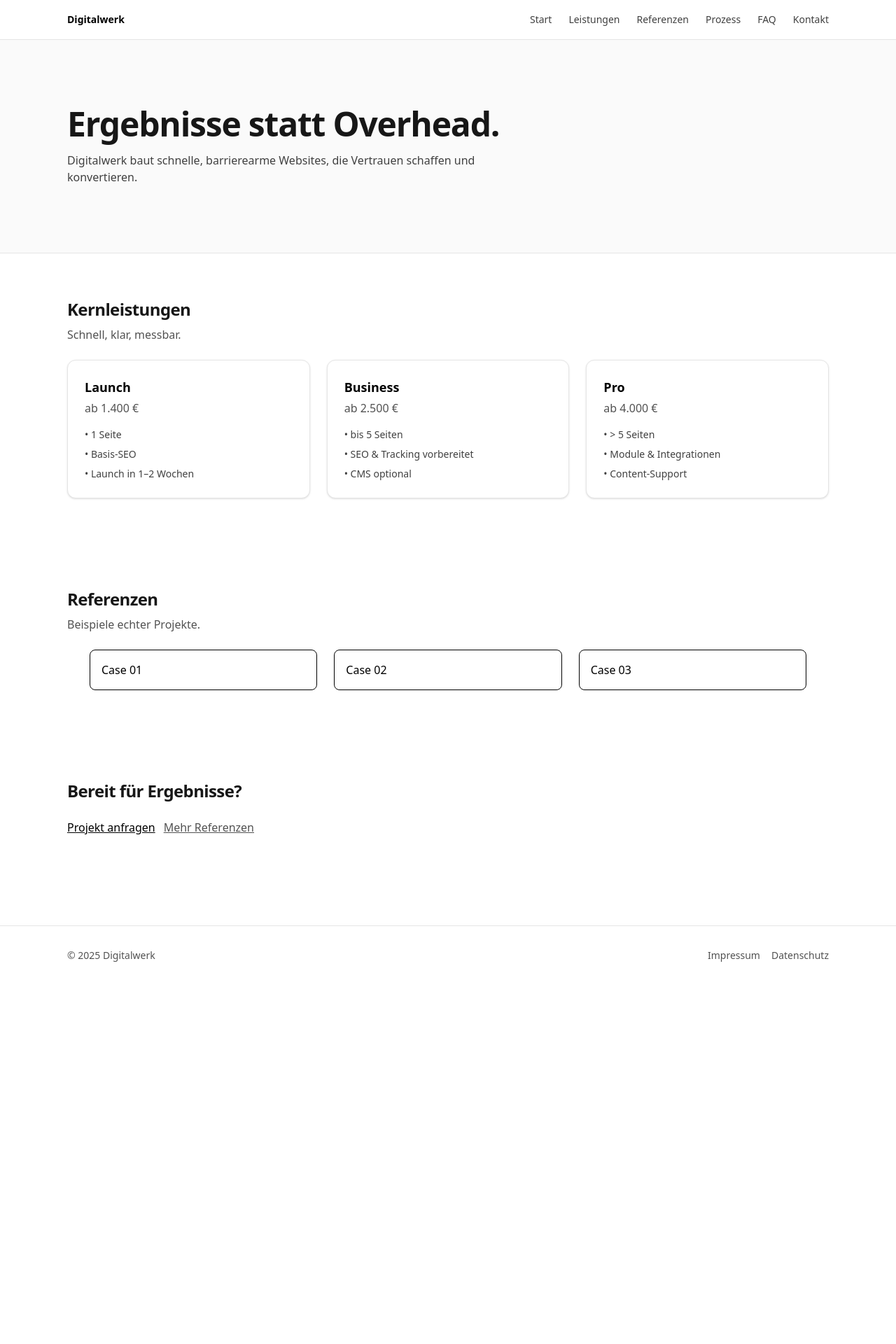
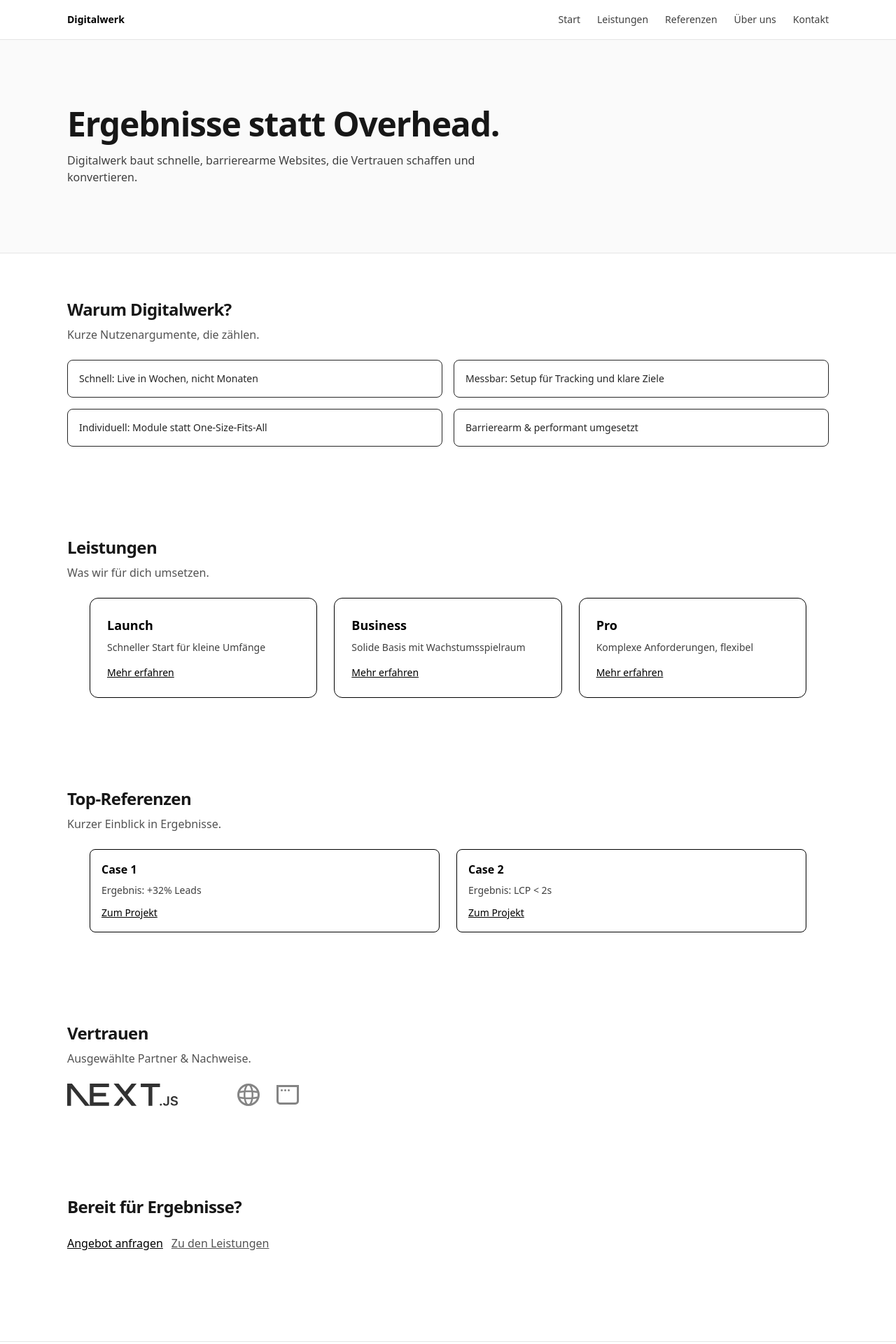
Before and after one commit to Remodops/digitalwerk, a Next.js app: page / in a window 1280 px wide. Shown: the top 1920 px of the page at 70% size. Before the commit the page ends 1407 px from the top, so only its background shows below. Built offline with nearby package versions, Linux system fonts and the light colour scheme; no server answers.

Commit message:
feat(site): IA gestrafft (Prozess→Leistungen, FAQ entfernt), Startseite für Conversion optimiert, neue „Über uns“-Seite, Navigation aktualisiert

```diff
--- a/src/app/(site)/faq/page.tsx
+++ /dev/null
@@ -1,20 +0,0 @@
-import { Section } from "@/components/ui/Section";
-import { FaqList } from "@/components/shared/FaqList";
-import { withPageMeta } from "@/lib/seo";
-import { JsonLd, faqPage } from "@/lib/schema";
-
-export const metadata = withPageMeta({ title: "FAQ" });
-
-const faqs = Array.from({ length: 10 }).map((_, i) => ({
-  q: `Frage ${i + 1}?`,
-  a: "Kurze, klare Antwort in 1–2 Sätzen.",
-}));
-
-export default function Page() {
-  return (
-    <Section title="FAQ" subtitle="Häufige Fragen, kurz beantwortet.">
-      <FaqList faqs={faqs} />
-      <JsonLd data={faqPage(faqs.map(({ q, a }) => ({ question: q, answer: a })))} />
-    </Section>
-  );
-}
--- a/src/app/(site)/leistungen/page.tsx
+++ b/src/app/(site)/leistungen/page.tsx
@@ -10,6 +10,7 @@ export default function Page() {
     { name: "Pro", price: "ab 4.000 €", features: ["> 5 Seiten", "Module & Integrationen", "Content‑Support"] },
   ];
   return (
+    <>
       <Section title="Leistungen" subtitle="Drei klare Pakete – flexibel erweiterbar.">
         <div className="grid grid-cols-1 gap-6 sm:grid-cols-3">
           {packages.map((p) => (
@@ -25,5 +26,24 @@ export default function Page() {
           ))}
         </div>
       </Section>
+      <Section title="So arbeiten wir" subtitle="Transparent, fokussiert, in klaren Schritten.">
+        <ol className="grid grid-cols-1 gap-6 sm:grid-cols-3 list-decimal pl-6">
+          {["Kickoff & Ziele","Recherche & Scope","Informationsarchitektur","Design & Prototyp","Implementierung","Launch & Übergabe"].map((s, i) => (
+            <li key={i} className="rounded-xl border p-4">
+              <div className="font-semibold">{s}</div>
+              <p className="mt-2 text-sm text-neutral-700">Kurzbeschreibung des Schritts.</p>
+            </li>
+          ))}
+        </ol>
+      </Section>
+      <Section title="Warum Digitalwerk IT?" subtitle="Werte, die man spürt.">
+        <ul className="grid grid-cols-1 gap-4 sm:grid-cols-2 text-sm text-neutral-800">
+          <li className="rounded-lg border p-4">Schnelligkeit ohne Qualitätsverlust</li>
+          <li className="rounded-lg border p-4">Messbare Ergebnisse und klares Reporting</li>
+          <li className="rounded-lg border p-4">Barrierearme Umsetzung und Performance im Fokus</li>
+          <li className="rounded-lg border p-4">Partnerschaftliche Zusammenarbeit auf Augenhöhe</li>
+        </ul>
+      </Section>
+    </>
   );
 }
--- a/src/app/(site)/page.tsx
+++ b/src/app/(site)/page.tsx
@@ -1,6 +1,5 @@
 import { Hero } from "@/components/shared/Hero";
 import { Section } from "@/components/ui/Section";
-import { PricingTable } from "@/components/shared/PricingTable";
 import { Container } from "@/components/ui/Container";
 import Link from "next/link";
 
@@ -10,20 +9,53 @@ export default function Page() {
   return (
     <>
       <Hero />
-      <Section title="Kernleistungen" subtitle="Schnell, klar, messbar.">
-        <PricingTable />
+      <Section title="Warum Digitalwerk?" subtitle="Kurze Nutzenargumente, die zählen.">
+        <ul className="grid grid-cols-1 gap-4 sm:grid-cols-2 text-sm text-neutral-800">
+          <li className="rounded-lg border p-4">Schnell: Live in Wochen, nicht Monaten</li>
+          <li className="rounded-lg border p-4">Messbar: Setup für Tracking und klare Ziele</li>
+          <li className="rounded-lg border p-4">Individuell: Module statt One‑Size‑Fits‑All</li>
+          <li className="rounded-lg border p-4">Barrierearm & performant umgesetzt</li>
+        </ul>
       </Section>
-      <Section title="Referenzen" subtitle="Beispiele echter Projekte.">
+      <Section title="Leistungen" subtitle="Was wir für dich umsetzen.">
         <Container className="grid grid-cols-1 gap-6 sm:grid-cols-3">
-          {Array.from({ length: 3 }).map((_, i) => (
-            <div key={i} className="rounded-lg border p-4">Case {String(i + 1).padStart(2, "0")}</div>
+          {[{name:"Launch",desc:"Schneller Start für kleine Umfänge"},{name:"Business",desc:"Solide Basis mit Wachstumsspielraum"},{name:"Pro",desc:"Komplexe Anforderungen, flexibel"}].map((p) => (
+            <div key={p.name} className="rounded-xl border p-6">
+              <h3 className="text-lg font-semibold">{p.name}</h3>
+              <p className="mt-2 text-sm text-neutral-700">{p.desc}</p>
+              <Link href="/leistungen" className="mt-4 inline-block text-sm font-medium underline">Mehr erfahren</Link>
+            </div>
           ))}
         </Container>
       </Section>
+      <Section title="Top‑Referenzen" subtitle="Kurzer Einblick in Ergebnisse.">
+        <Container className="grid grid-cols-1 gap-6 sm:grid-cols-2">
+          {[{title:"Case 1",result:"+32% Leads"},{title:"Case 2",result:"LCP < 2s"}].map((c, i) => (
+            <div key={i} className="rounded-lg border p-4">
+              <div className="font-semibold">{c.title}</div>
+              <div className="mt-2 text-sm text-neutral-700">Ergebnis: {c.result}</div>
+              <Link href="/referenzen" className="mt-3 inline-block text-sm underline">Zum Projekt</Link>
+            </div>
+          ))}
+        </Container>
+      </Section>
+      <Section title="Vertrauen" subtitle="Ausgewählte Partner & Nachweise.">
+        <div className="flex flex-wrap items-center gap-6 opacity-80">
+          {[
+            "/next.svg",
+            "/vercel.svg",
+            "/globe.svg",
+            "/window.svg",
+          ].map((src) => (
+            // eslint-disable-next-line @next/next/no-img-element
+            <img key={src} src={src} alt="Logo" className="h-8" />
+          ))}
+        </div>
+      </Section>
       <Section title="Bereit für Ergebnisse?">
         <div className="flex flex-wrap items-center gap-3">
-          <Link className="underline" href="/kontakt">Projekt anfragen</Link>
-          <Link className="text-neutral-600 underline" href="/referenzen">Mehr Referenzen</Link>
+          <Link className="underline" href="/kontakt">Angebot anfragen</Link>
+          <Link className="text-neutral-600 underline" href="/leistungen">Zu den Leistungen</Link>
         </div>
       </Section>
     </>
--- a/src/app/(site)/prozess/page.tsx
+++ /dev/null
@@ -1,27 +0,0 @@
-import { Section } from "@/components/ui/Section";
-import { withPageMeta } from "@/lib/seo";
-
-export const metadata = withPageMeta({ title: "Prozess" });
-
-export default function Page() {
-  const steps = [
-    "Kickoff & Ziele",
-    "Recherche & Scope",
-    "Informationsarchitektur",
-    "Design & Prototyp",
-    "Implementierung",
-    "Launch & Übergabe",
-  ];
-  return (
-    <Section title="Prozess" subtitle="In 6 klaren Schritten zum Ergebnis.">
-      <ol className="grid grid-cols-1 gap-6 sm:grid-cols-3 list-decimal pl-6">
-        {steps.map((s, i) => (
-          <li key={i} className="rounded-xl border p-4">
-            <div className="font-semibold">{s}</div>
-            <p className="mt-2 text-sm text-neutral-700">Kurzbeschreibung des Schritts.</p>
-          </li>
-        ))}
-      </ol>
-    </Section>
-  );
-}
--- /dev/null
+++ b/src/app/(site)/ueber-uns/page.tsx
@@ -0,0 +1,41 @@
+import { Section } from "@/components/ui/Section";
+import { withPageMeta } from "@/lib/seo";
+
+export const metadata = withPageMeta({ title: "Über uns" });
+
+export default function Page() {
+  return (
+    <>
+      <Section title="Über uns" subtitle="Vision, Werte, Erfahrung.">
+        <div className="prose prose-neutral max-w-none">
+          <p>
+            Wir sind Digitalwerk IT – fokussiert auf schnelle, messbare Marketing‑Sites
+            mit starker UX und Performance. Unser Anspruch: Ergebnisse statt Overhead.
+          </p>
+        </div>
+      </Section>
+      <Section title="Unsere Werte">
+        <ul className="grid grid-cols-1 gap-4 sm:grid-cols-2 text-sm text-neutral-800">
+          <li className="rounded-lg border p-4">Klarheit in Kommunikation und Ergebnissen</li>
+          <li className="rounded-lg border p-4">Verantwortung für Qualität und Barrierefreiheit</li>
+          <li className="rounded-lg border p-4">Pragmatische, effiziente Arbeitsweise</li>
+          <li className="rounded-lg border p-4">Partnerschaftlich und verlässlich</li>
+        </ul>
+      </Section>
+      <Section title="Erfahrung & Spezialisierung">
+        <div className="grid grid-cols-1 gap-4 sm:grid-cols-3 text-sm text-neutral-800">
+          <div className="rounded-lg border p-4">Web‑Performance & SEO‑Grundlagen</div>
+          <div className="rounded-lg border p-4">UX‑Module und skalierbare Komponenten</div>
+          <div className="rounded-lg border p-4">Integrationen & Analytics‑Setup</div>
+        </div>
+      </Section>
+      <Section title="Wir arbeiten effizient, weil wir…">
+        <ul className="list-disc pl-5 text-sm text-neutral-800">
+          <li>klare Prozesse und Checklisten nutzen,</li>
+          <li>Templates gezielt einsetzen statt neu zu erfinden,</li>
+          <li>und Entscheidungen mit Daten untermauern.</li>
+        </ul>
+      </Section>
+    </>
+  );
+}
--- a/src/components/shared/Nav.tsx
+++ b/src/components/shared/Nav.tsx
@@ -4,8 +4,7 @@ const links = [
   { href: "/", label: "Start" },
   { href: "/leistungen", label: "Leistungen" },
   { href: "/referenzen", label: "Referenzen" },
-  { href: "/prozess", label: "Prozess" },
-  { href: "/faq", label: "FAQ" },
+  { href: "/ueber-uns", label: "Über uns" },
   { href: "/kontakt", label: "Kontakt" },
 ];
 
```
Lines whose indentation alone changed are shown as unchanged.
